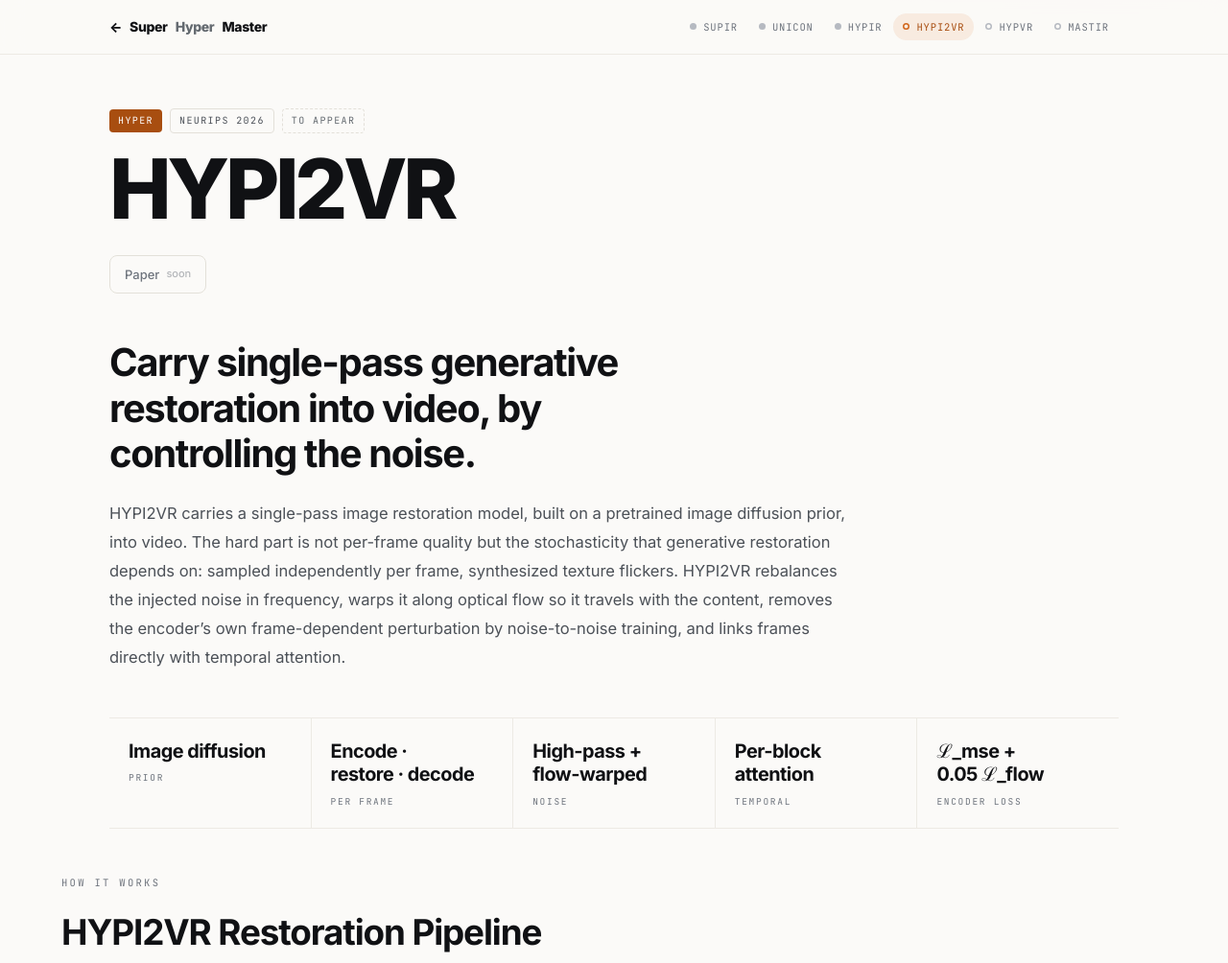
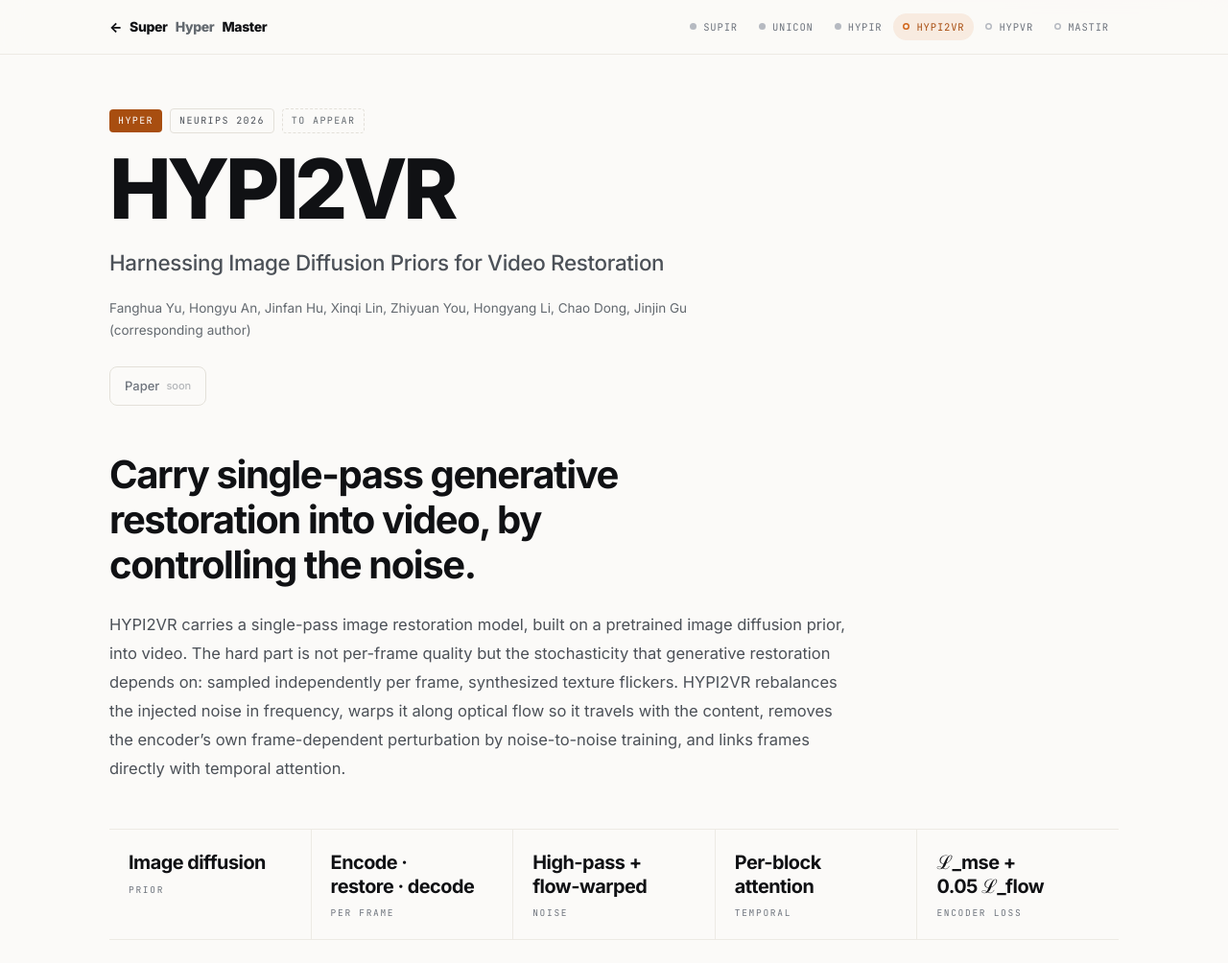
Before and after one commit to super-generative-prior/super-generative-prior.github.io, a plain HTML site: page papers/hypi2vr.html in a window 1280 px wide. Shown: the top 1004 px of the page at 96% size. Drawn offline with Linux system fonts and the light colour scheme.

Commit message:
HYPI2VR: real title, authors and citation
Harnessing Image Diffusion Priors for Video Restoration — NeurIPS 2026.
The page now shows the full title under the name, the author line, and a
BibTeX block. Only the links are still placeholders.

Co-Authored-By: Claude Opus 5 <noreply@anthropic.com>

```diff
--- a/assets/js/papers.js
+++ b/assets/js/papers.js
@@ -341,8 +341,8 @@ window.PAPERS = [
     year: '2026',
     venue: 'NeurIPS 2026',
     status: 'accepted',
-    needsReview: true,          /* ⚠️ 已中稿，但论文全名、作者、链接、BibTeX 还空着，补上就会自动显示 */
-    title: '',                  /* 填了这里，大标题下面就会出现论文全名 */
+    needsReview: true,          /* ⚠️ 只剩 links（arXiv / 项目页 / 代码）还空着 */
+    title: 'Harnessing Image Diffusion Priors for Video Restoration',
     tagline: 'Carry single-pass generative restoration into video, by controlling the noise.',
     preview: 'The image model runs per frame; the stochasticity is rebalanced and warped so texture stops flickering.',
     abstract:
@@ -387,11 +387,18 @@ window.PAPERS = [
         s: 'The encoder adds a frame-dependent perturbation of its own; training it against flow-aligned neighbouring latents removes that, with no clean latent needed as supervision. A temporal attention block after each spatial block then links frames directly, covering the motion and occlusion that flow-based propagation cannot.' }
     ],
     step: 'A step across dimensions: the object of restoration goes from a frame to a stretch of time.',
-    authors: '',                /* ⚠️ 作者列表待填 */
+    authors: 'Fanghua Yu, Hongyu An, Jinfan Hu, Xinqi Lin, Zhiyuan You, Hongyang Li, ' +
+      'Chao Dong, Jinjin Gu  (corresponding author)',
     links: [{ label: 'Paper', href: '#' }],
     resources: [],
     figure: '',
-    bibtex: ''
+    bibtex: `@inproceedings{yu2026hypi2vr,
+  title     = {Harnessing Image Diffusion Priors for Video Restoration},
+  author    = {Yu, Fanghua and An, Hongyu and Hu, Jinfan and Lin, Xinqi and
+               You, Zhiyuan and Li, Hongyang and Dong, Chao and Gu, Jinjin},
+  booktitle = {NeurIPS},
+  year      = {2026}
+}`
   },
 
   {
--- a/papers/hypi2vr.html
+++ b/papers/hypi2vr.html
@@ -4,9 +4,9 @@
 <meta charset="utf-8">
 <meta name="viewport" content="width=device-width, initial-scale=1">
 <title>HYPI2VR — Super Hyper Master</title>
-<meta name="description" content="HYPI2VR — carrying single-pass generative restoration into video by controlling the noise. To appear at NeurIPS 2026.">
+<meta name="description" content="Harnessing Image Diffusion Priors for Video Restoration (NeurIPS 2026) — carrying single-pass generative restoration into video by controlling the noise.">
 <meta property="og:title" content="HYPI2VR · NeurIPS 2026">
-<meta property="og:description" content="HYPI2VR — carrying single-pass generative restoration into video by controlling the noise. To appear at NeurIPS 2026.">
+<meta property="og:description" content="Harnessing Image Diffusion Priors for Video Restoration (NeurIPS 2026) — carrying single-pass generative restoration into video by controlling the noise.">
 <meta property="og:type" content="article">
 <link rel="preconnect" href="https://fonts.googleapis.com">
 <link rel="preconnect" href="https://fonts.gstatic.com" crossorigin>
```
Also changed, not shown: 1 other file.
